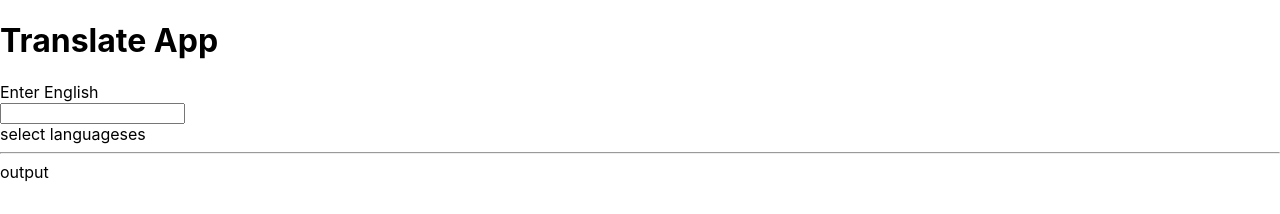
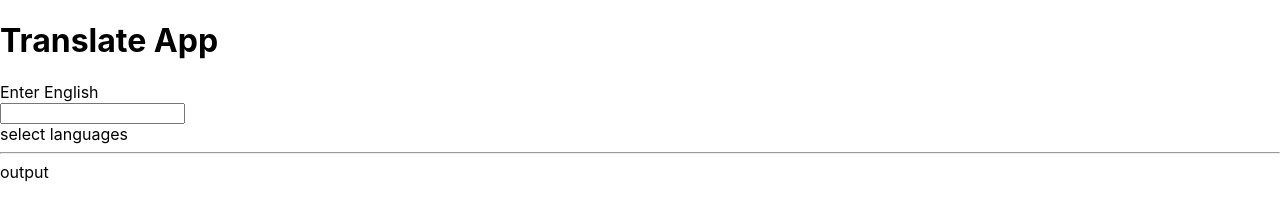
Before and after one commit to eugizzo/E-commerce, a React (Create React App) app: page / in a window 1280 px wide. Shown: the top 214 px of the page. Built offline with nearby package versions, Linux system fonts and the light colour scheme.

Commit message:
remove lg

```diff
--- a/src/components/Languages.js
+++ b/src/components/Languages.js
@@ -4,7 +4,7 @@ const Languages = ({language ,onlanguagesChange}) => {
   return (
     <div>
       <label>select languages</label>
-      {language}{onlanguagesChange}
+
     </div>
   )
 }
```
